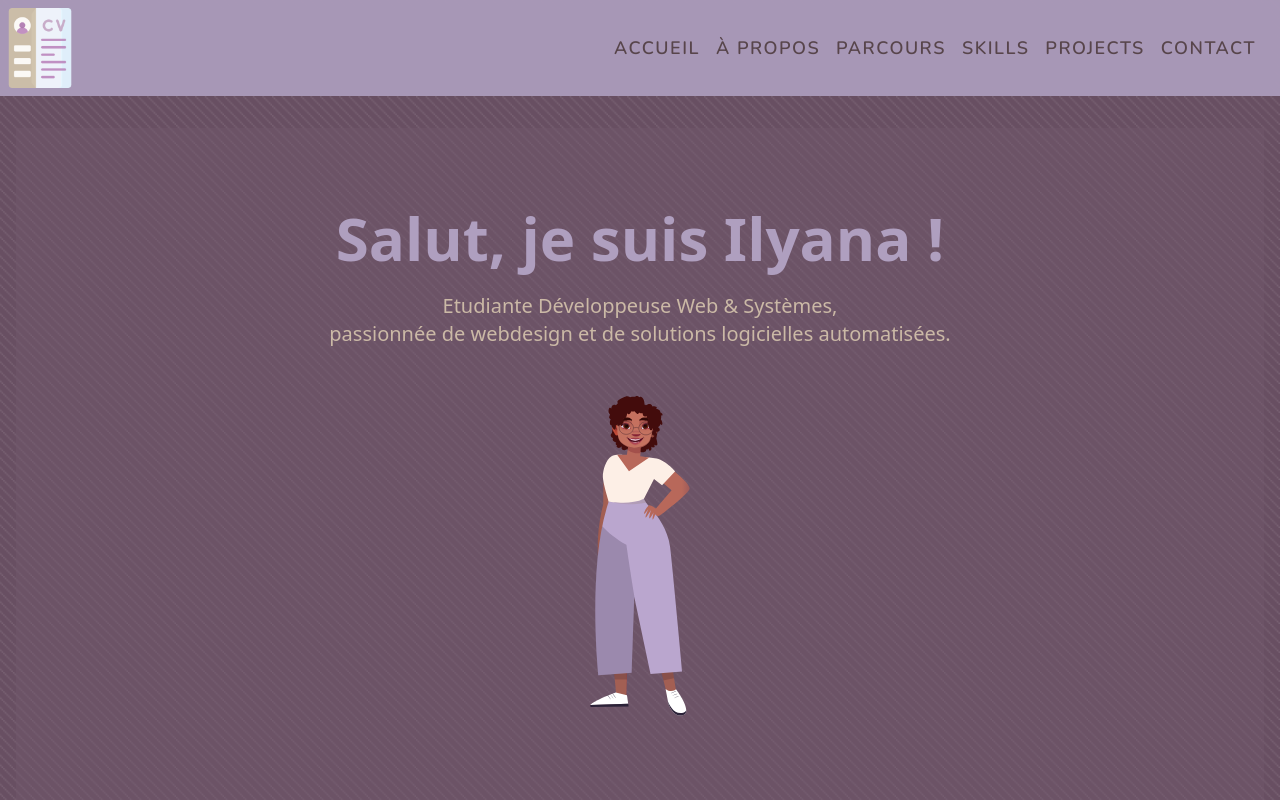
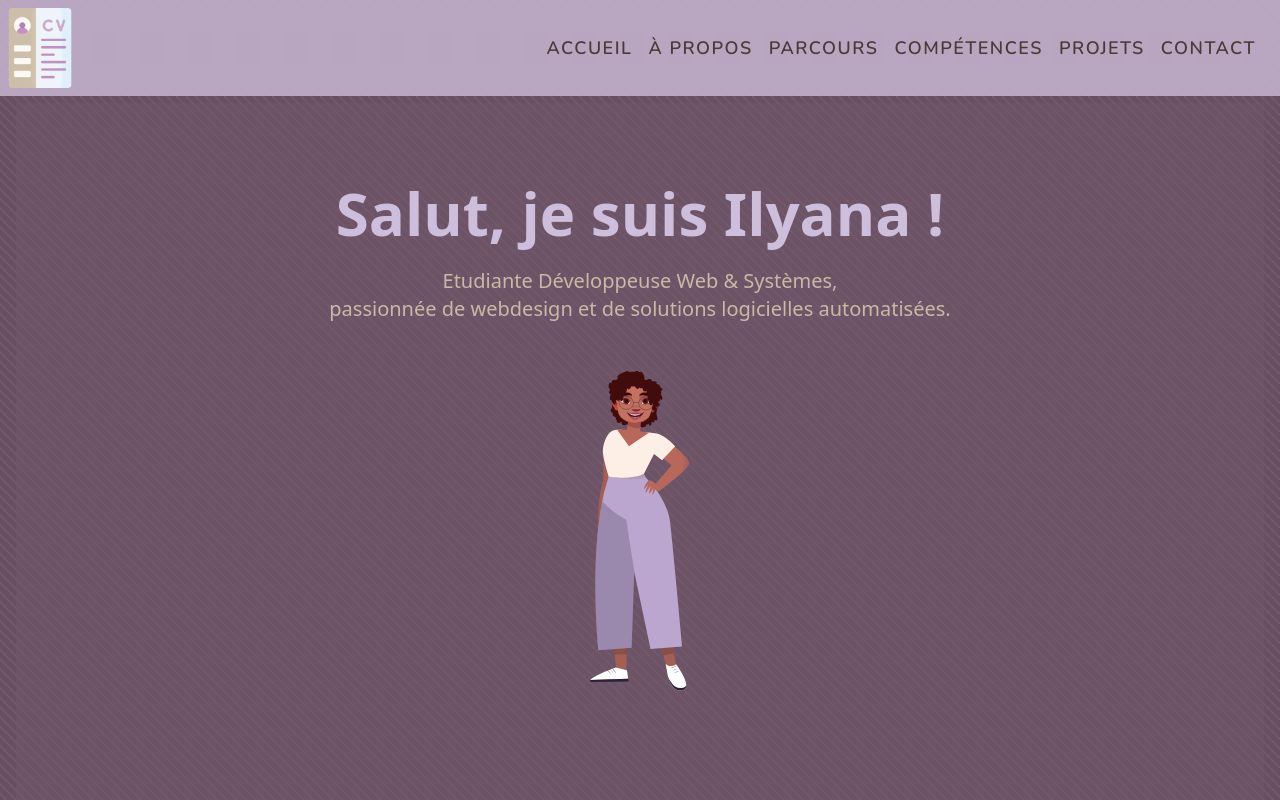
Before and after one commit to IlyanaMegy/ilyanamegy.github.io, a React (Vite) app: page / in a window 1280 px wide. Shown: the top 800 px of the page. Built offline with nearby package versions, Linux system fonts and the light colour scheme.

Commit message:
:art::sparkles: Updated Navbar + Hero styles

```diff
--- a/src/components/BurgerMenu.jsx
+++ b/src/components/BurgerMenu.jsx
@@ -7,19 +7,17 @@ const BurgerMenu = () => {
 
   const toggleMenu = () => setIsOpen(!isOpen);
 
-  const sections = ["accueil", "à propos", "Parcours", "Skills", "Projects", "Contact"];
+  const sections = ["accueil","à propos","parcours","compétences","projets","contact"];
 
   return (
     <div className="relative">
-      {/* Bouton burger */}
       <button
         onClick={toggleMenu}
         className="p-2 rounded hover:bg-lavender/10 transition-colors"
       >
-        <img src={ArrowDown} alt="Menu" className="w-6 h-6" />
+        <img src={ArrowDown} alt="Menu" className="w-10 h-10" />
       </button>
 
-      {/* Menu déroulant */}
       {isOpen && (
         <div className="absolute right-0 mt-2 w-48 bg-bg/95 backdrop-blur-md rounded-lg shadow-lg border border-lavender/20">
           {sections.map((section) => (
@@ -28,10 +26,10 @@ const BurgerMenu = () => {
               to={section}
               spy={true}
               smooth={true}
-              offset={-80}
-              duration={500}
+              offset={-100}
+              duration={1300}
               className="block px-4 py-2 text-sm font-nav text-[#2b1710a3] hover:text-[#edcbbe9c] hover:bg-lavender/10 transition-colors tracking-[1.5px] uppercase text-center"
-              onClick={() => setIsOpen(false)} // ferme le menu au clic
+              onClick={() => setIsOpen(false)}
             >
               {section}
             </Link>
--- a/src/components/Hero.jsx
+++ b/src/components/Hero.jsx
@@ -14,14 +14,14 @@ const Hero = () => (
       className="absolute inset-0 w-full h-full object-cover opacity-10 z-0"
     />
     <div
-      className="relative mb-[10px] md:mb-[100px] p-[50px] md:p-[150px] pt-[40px] md:pt-[80px] pb-[40px] min-h-[700px] md:pb-[70px] z-10  md:w-full max-w-[2000px] bg-[rgb(113_88_107_/_40%)] mx-auto"
+      className="relative mb-[10px] md:mb-[150px] p-[50px] md:p-[150px] pt-[40px] md:pt-[80px] pb-[40px] min-h-[700px] md:pb-[70px] z-10  md:w-full max-w-[2000px] bg-[rgb(113_88_107_/_40%)] mx-auto"
     >
       <div className="w-full overflow-hidden">
         <motion.h1
           initial={{ opacity: 0, y: -50 }}
           animate={{ opacity: 1, y: 0 }}
           transition={{ duration: 1 }}
-          className="text-4xl md:text-6xl font-bold text-lavender mb-6 text-center md:text-center"
+          className="text-4xl md:text-6xl font-bold text-[rgb(205_191_219)] mb-6 text-center md:text-center"
         >
           Salut, je suis Ilyana !
         </motion.h1>
--- a/src/components/Navbar.jsx
+++ b/src/components/Navbar.jsx
@@ -5,7 +5,7 @@ import BurgerMenu from "./BurgerMenu";
 
 const Navbar = () => {
   return (
-    <nav className="fixed top-0 left-0 w-full bg-[rgb(175_159_191_/_90%)] backdrop-blur-md z-50 p-2 pl-0 pr-2 md:pr-3 lg:pr-6 flex justify-between items-center">
+    <nav className="fixed top-0 left-0 w-full bg-[rgb(218_202_233_/_70%)] backdrop-blur-md z-50 p-2 pl-0 pr-2 md:pr-3 lg:pr-6 flex justify-between items-center">
         <img
           src={Me}
           alt="Illustration d'Ilyana"
@@ -13,15 +13,15 @@ const Navbar = () => {
         />
 
       <div className="hidden md:flex space-x-4 text-text">
-        {["accueil","à propos","Parcours","Skills","Projects","Contact"].map((section) => (
+        {["accueil","à propos","parcours","compétences","projets","contact"].map((section) => (
           <Link
             key={section}
             to={section}
             spy={true}
             smooth={true}
-            offset={-80}
+            offset={-260}
             duration={500}
-            className="cursor-pointer text-sm lg:text-lg font-nav text-[#2b1710a3] md:text-base hover:text-[#edcbbe9c] transition-colors tracking-[1.5px] uppercase"
+            className="cursor-pointer text-sm lg:text-lg font-nav text-[#2b1710c4] md:text-base hover:text-[#754b3dd6] transition-colors tracking-[1.5px] uppercase"
           >
             {section}
           </Link>
```
Also changed, not shown: src/assets/down_arrow.png.
